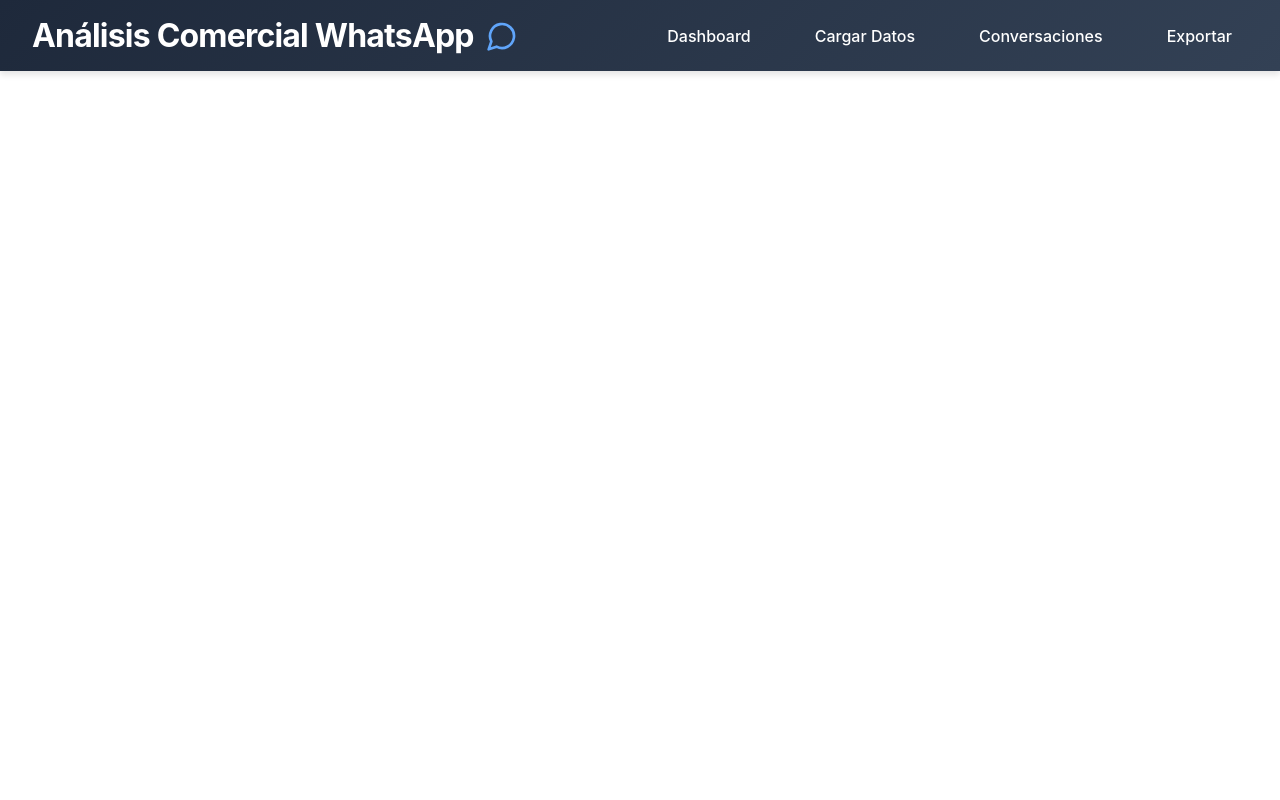
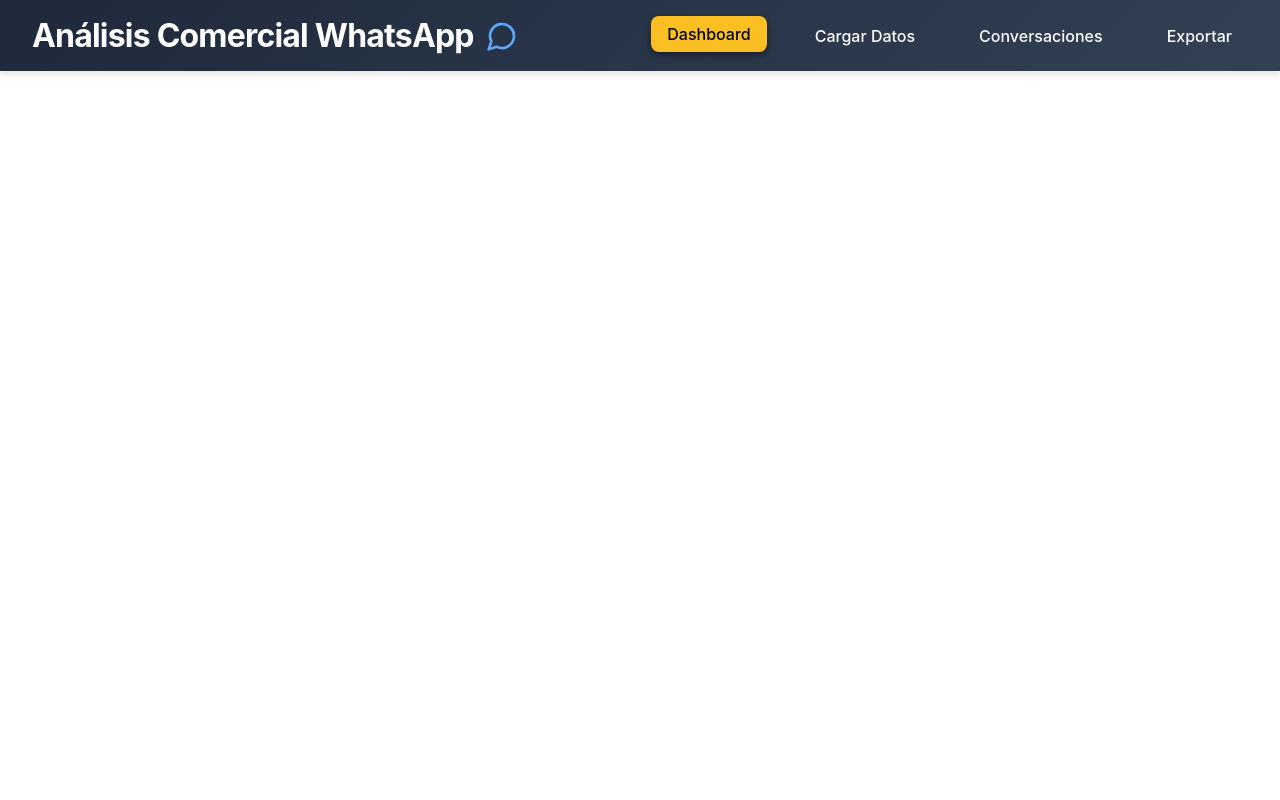
Before and after one commit to Matignaciom/web-analisis-wsp, a React (Vite) app: page / in a window 1280 px wide. Shown: the top 800 px of the page. Built offline with nearby package versions, Linux system fonts and the light colour scheme.

Commit message:
Pagina principal dashboard

```diff
--- a/src/presentation/components/Layout/Layout.tsx
+++ b/src/presentation/components/Layout/Layout.tsx
@@ -1,5 +1,5 @@
 import React from 'react'
-import { NavLink } from 'react-router-dom'
+import { NavLink, useLocation } from 'react-router-dom'
 import { MessageCircle } from 'lucide-react'
 import styles from './Layout.module.css'
 
@@ -9,6 +9,11 @@ interface LayoutProps {
 }
 
 const Layout: React.FC<LayoutProps> = ({ children, title = 'FB' }) => {
+  const location = useLocation()
+
+  // Determinar si el Dashboard debe estar activo (en "/" o "/dashboard")
+  const isDashboardActive = location.pathname === '/' || location.pathname === '/dashboard'
+
   return (
     <div className={styles.layout}>
       <header className={styles.header}>
@@ -20,9 +25,7 @@ const Layout: React.FC<LayoutProps> = ({ children, title = 'FB' }) => {
           <nav className={styles.nav}>
             <NavLink
               to="/dashboard"
-              className={({ isActive }) =>
-                `${styles.navLink} ${isActive ? styles.navLinkActive : ''}`
-              }
+              className={`${styles.navLink} ${isDashboardActive ? styles.navLinkActive : ''}`}
             >
               Dashboard
             </NavLink>
```
